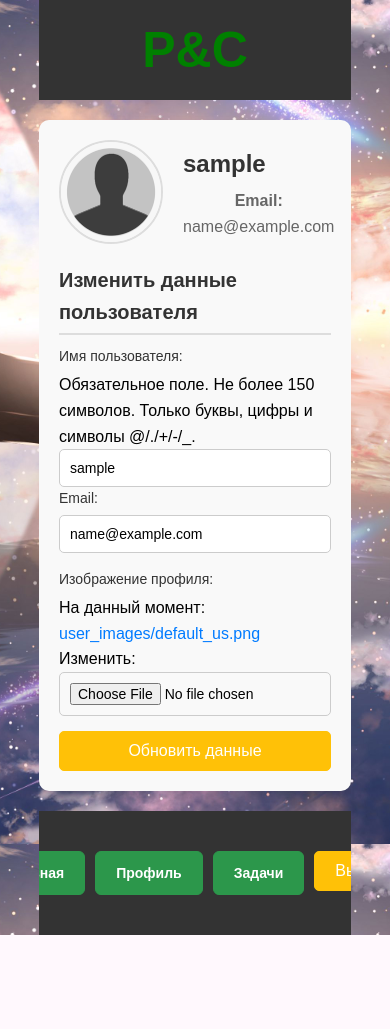
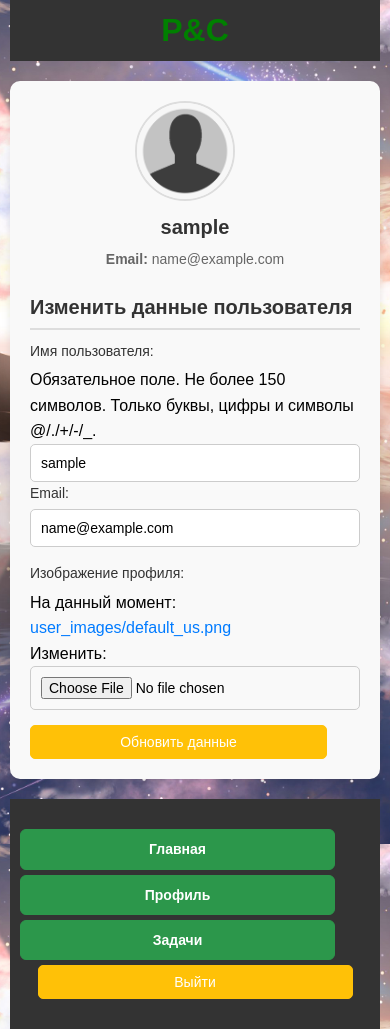
Before and after one commit to evgeniVenkov/WebSite, a Django app: page /users/profile/ in a window 390 px wide. Before the commit the page ends 935 px from the top, so only its background shows below. Run offline with Django 5.2, Linux system fonts and the light colour scheme; the visitor is signed in with stand-in values (Sample User, id 1).

Commit message:
Адаптация

```diff
--- a/website/static/css/style.css
+++ b/website/static/css/style.css
@@ -1,12 +1,12 @@
 * {
 	margin: 0;
 	padding: 0;
+	box-sizing: border-box;
 }
+
 body {
 	font-family: Arial, sans-serif;
 	line-height: 1.6;
-	margin: 0;
-	padding: 0;
 	background: url('/static/images/myimage.jpg') no-repeat center center fixed;
 	background-size: cover;
 }
@@ -73,6 +73,7 @@ button {
 	font-size: 16px;
 	cursor: pointer;
 	transition: background-color 0.3s ease;
+	outline: none;
 }
 
 button:hover {
@@ -88,6 +89,7 @@ hr {
 p {
 	text-align: center;
 	font-size: 14px;
+	color: #666;
 }
 
 a {
@@ -102,6 +104,7 @@ a:hover {
 img {
 	height: 100px;
 }
+
 nav {
 	display: flex;
 	justify-content: center;
@@ -115,6 +118,7 @@ nav a {
 	border: 3px solid black;
 	padding: 3px;
 }
+
 .container {
 	width: 80%;
 	margin: 0 auto;
@@ -134,6 +138,7 @@ header .logo {
 	font-size: 50px;
 	font-weight: bold;
 }
+
 .task {
 }
 
@@ -150,6 +155,7 @@ header .logo {
 	text-align: center;
 	cursor: pointer;
 	transition: background-color 0.2s ease-in-out;
+	outline: none;
 }
 
 .mainbtn:hover {
@@ -174,6 +180,7 @@ header .logo {
 	border-radius: 5px;
 	cursor: pointer;
 	transition: all 0.3s ease;
+	outline: none;
 }
 
 .btn-auth:hover,
@@ -202,16 +209,14 @@ header .logo {
 
 h1 {
 	color: #333;
-}
-
-p {
-	color: #666;
+	text-align: center;
 }
 
 ul {
 	list-style: none;
 	padding: 0;
 }
+
 ul li {
 	background: #e4e4e4;
 	margin: 5px 0;
@@ -239,11 +244,13 @@ footer {
 	border-radius: 10px;
 	box-shadow: 0 4px 8px rgba(0, 0, 0, 0.1);
 }
+
 .user-info {
 	display: flex;
 	align-items: center;
 	margin-bottom: 20px;
 }
+
 .user-avatar {
 	width: 100px;
 	height: 100px;
@@ -252,11 +259,13 @@ footer {
 	object-fit: cover;
 	border: 2px solid #ddd;
 }
+
 .user-details h2 {
 	margin: 0;
 	font-size: 24px;
 	color: #333;
 }
+
 .user-details p {
 	margin: 5px 0 0;
 	font-size: 16px;
@@ -275,3 +284,112 @@ footer {
 	display: flex;
 	flex-direction: column;
 }
+
+@media (max-width: 600px) {
+	body {
+		background-size: cover;
+	}
+
+	.container {
+		width: 100%;
+		padding: 0 10px;
+	}
+
+	header {
+		padding: 5px 0;
+		font-size: 18px;
+	}
+
+	.form-section {
+		width: 100%;
+		margin: 20px auto;
+		padding: 15px;
+	}
+
+	nav {
+		flex-direction: column;
+		gap: 5px;
+	}
+
+	nav a {
+		padding: 5px;
+		font-size: 14px;
+	}
+
+	header.container {
+		flex-direction: column;
+		margin-top: 20px;
+		margin-bottom: 20px;
+	}
+
+	header .logo {
+		font-size: 32px;
+		margin-bottom: 10px;
+		text-align: center;
+	}
+
+	.user-info {
+		flex-direction: column;
+		align-items: center;
+		text-align: center;
+	}
+
+	.user-avatar {
+		margin-bottom: 10px;
+	}
+
+	.user-details h2 {
+		font-size: 20px;
+	}
+
+	.user-details p {
+		font-size: 14px;
+	}
+
+	button,
+	.mainbtn,
+	.btn-auth {
+		padding: 8px;
+		font-size: 14px;
+		width: 90%;
+		outline: none;
+	}
+
+	.button {
+		padding: 8px 16px;
+		font-size: 14px;
+		outline: none;
+	}
+
+	h1 {
+		font-size: 24px;
+		text-align: center;
+	}
+
+	p {
+		font-size: 14px;
+		text-align: center;
+	}
+
+	ul li {
+		padding: 8px;
+		font-size: 14px;
+		text-align: center;
+	}
+
+	footer {
+		text-align: center;
+		padding: 10px;
+	}
+
+	footer .footer-buttons {
+		display: flex;
+		justify-content: center;
+	}
+
+	footer .footer-buttons button {
+		padding: 8px 16px;
+		font-size: 14px;
+		width: auto;
+	}
+}
```
